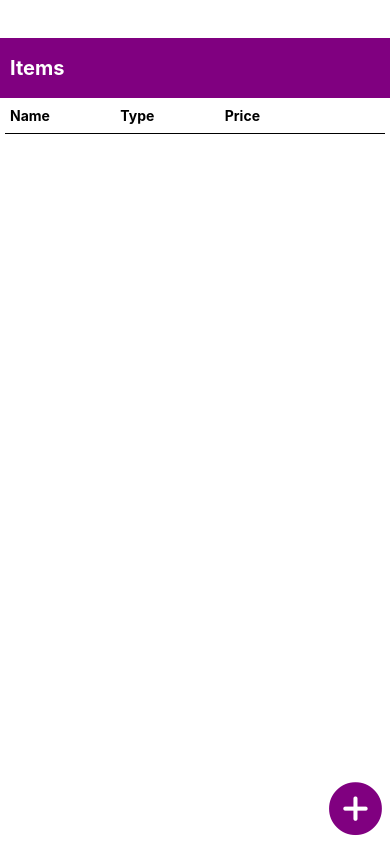
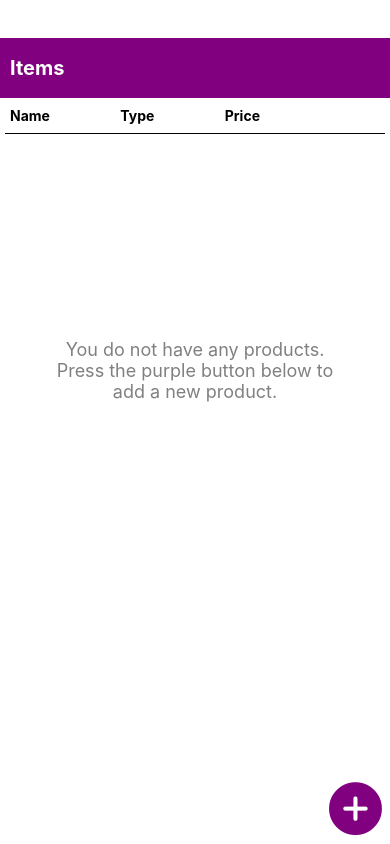
Before and after one commit to MinjaCheng/MichProductList, a React Native app: screen / in a window 390 px wide. Built offline with nearby package versions, Linux system fonts and the light colour scheme.

Commit message:
Edit product

```diff
--- a/source/Components/Product.tsx
+++ b/source/Components/Product.tsx
@@ -5,11 +5,14 @@ import { Item } from '../context/AppContext'
 
 interface IProduct {
     item: Item,
+}
+
+interface IProductComponents extends IProduct {
     edit: () => void,
     onDelete: () => void,
 }
 
-const Product: FC<IProduct> = (props) => {
+const Product: FC<IProductComponents> = (props) => {
     return (
         <View style={styles.productContainer}>
                 <Text style={{ width: '28%'}}>{props.item.name}</Text>
--- a/source/Screens/AddAndEditScreen.tsx
+++ b/source/Screens/AddAndEditScreen.tsx
@@ -3,6 +3,7 @@ import { Picker } from '@react-native-picker/picker'
 import { NativeStackScreenProps } from '@react-navigation/native-stack'
 import React, { FC, useContext, useEffect, useState } from 'react'
 import { StyleSheet, Text, TextInput, TouchableOpacity, View } from 'react-native'
+import Product from '../Components/Product'
 import { AppContext, Item } from '../context/AppContext'
 import { StackScreens } from '../helpers/types'
 
@@ -17,6 +18,11 @@ const AddorEditScreen: FC<NativeStackScreenProps<StackScreens, "AddorEdit">> = (
     const [selectedProductType, setSelectedProductType] = useState("Product Type");
     const [showIntegratedInfo, setShowIntegratedInfo] = useState(false);
 
+    useEffect(() => {
+        setName(params.productName);
+        setSelectedProductType(params.productType);
+        setPrice(params.productPrice.toString());
+    }, [])
 
     useEffect(() => {
         if (name.length === 0 || price === "" || price === "0" || selectedProductType === "Product Type") {
@@ -39,15 +45,31 @@ const AddorEditScreen: FC<NativeStackScreenProps<StackScreens, "AddorEdit">> = (
 
     const createNewProduct = () => {
         const priceInt = parseInt(price);
-        const newItems = [...context!.items, { name: name, type: selectedProductType, price: priceInt }]
-        context?.setItems(newItems)
-        props.navigation.pop()
+        const newItem = [...context!.items, { name: name, type: selectedProductType, price: priceInt }]
+        context?.setItems(newItem)
+        props.navigation.navigate("Home");
+    }
+
+    const editProduct = (updateProduct: Item) => {
+        context?.items.filter((currentProduct: Item) => {
+            if (currentProduct.name != updateProduct.name) {
+                currentProduct.name = updateProduct.name;
+                currentProduct.type = updateProduct.type;
+                currentProduct.price = updateProduct.price;
+                context?.setItems([...context.items]);
+                props.navigation.navigate("Home");
+            } else {
+
+            }
+
+        });
+
     }
 
     return (
         <View style={styles.container}>
             <Text style={styles.title}>{params.title}</Text>
-            <TextInput placeholder="Name" onChangeText={setName} style={styles.input} />
+            <TextInput placeholder="Name" onChangeText={setName} defaultValue={name} style={styles.input} />
             <Picker style={[styles.input, { color: 'grey' }]}
                 selectedValue={selectedProductType}
                 onValueChange={(itemValue, itemIndex) => setSelectedProductType(itemValue)
@@ -57,10 +79,31 @@ const AddorEditScreen: FC<NativeStackScreenProps<StackScreens, "AddorEdit">> = (
                 <Picker.Item label="Integrated" value="Integrated" />
                 <Picker.Item label="Perpherial" value="Perpherial" />
             </Picker>
-            <TextInput placeholder="Price" keyboardType='numeric' onChangeText={(number) => { setPrice(number) }} style={styles.input} />
+            <TextInput placeholder="Price" keyboardType='numeric' onChangeText={(number) => { setPrice(number) }} defaultValue={price} style={styles.input} />
             {showIntegratedInfo && (<Text style={styles.textInfoIntegrated}>Integrated products may be anywhere within the range of 1000 to 2600 dollars.</Text>)}
             <View style={styles.buttonContainer}>
-                <TouchableOpacity style={[styles.buttonSave, { backgroundColor: disable ? 'rgba(52, 52, 52, 0.15)' : 'green' }]} disabled={disable} onPress={createNewProduct}>
+                <TouchableOpacity style={[styles.buttonSave, { backgroundColor: disable ? 'rgba(52, 52, 52, 0.15)' : 'green' }]} disabled={disable} onPress={() => {
+                    if (params.addProduct) {
+                        if (context?.items.length == 0) {
+                            createNewProduct()
+                        }
+                        else {
+                            for (let product of context!.items) {
+
+                                if (product.name != name) {
+                                    createNewProduct()
+                                }
+                            }
+                        }
+                    } else {
+                        editProduct({
+                            name: name,
+                            type: selectedProductType,
+                            price: parseInt(price)
+                        })
+                    }
+                }
+                }>
                     <Text style={styles.textButtonSave}>SAVE</Text>
                     <Ionicons name='download-outline' size={32} color="white" />
                 </TouchableOpacity>
--- a/source/Screens/HomeScreen.tsx
+++ b/source/Screens/HomeScreen.tsx
@@ -10,11 +10,18 @@ import { AppContext, Item } from '../context/AppContext';
 const HomeScreen: FC<NativeStackScreenProps<StackScreens, "Home">> = (props) => {
     const context = useContext(AppContext);
 
+    const deleteProduct = (name: string) => {
+        if (context?.items) {
+            const filteredData = context?.items.filter(item => item.name !== name);
+            context?.setItems(filteredData);
+        }
+    }
+
     const render = ({ item }: { item: Item }) => {
         return (
             <Product
                 item={item}
-                edit={() => { props.navigation.navigate("AddorEdit", { title: "Edit Product" }) }}
+                edit={() => { props.navigation.navigate("AddorEdit", { title: "Edit Product", addProduct: false, productName: item.name, productType: item.type, productPrice: item.price.toString()   }) }}
                 onDelete={() => {
                     Alert.alert("", "Are you sure you want to delete this product?", [
                         {
@@ -28,13 +35,6 @@ const HomeScreen: FC<NativeStackScreenProps<StackScreens, "Home">> = (props) =>
                 }}
             />
         );
-    }
-
-    const deleteProduct = (name: string) => {
-        if (context?.items) {
-            const filteredData = context?.items?.filter(item => item.name !== name);
-            context?.setItems(filteredData);
-        }
     }
 
     return (
@@ -55,17 +55,16 @@ const HomeScreen: FC<NativeStackScreenProps<StackScreens, "Home">> = (props) =>
                 }}
             />
             <View style={styles.listContainer}>
-                {context?.items && (<FlatList
+                <FlatList
+                    ListEmptyComponent={<Text style={styles.listTextInfo}>You do not have any products. Press the purple button below to add a new product.</Text>}
                     data={context?.items}
                     renderItem={render}
                     keyExtractor={(item, index) => index.toString()}
-                />)}
-                {!context?.items && (
-                    <Text style={styles.listTextInfo}>You do not have any products. Press the purple button below to add a new product.</Text>)}
+                />
             </View>
 
             <View style={styles.addButtonContainer}>
-                <Ionicons onPress={() => { props.navigation.navigate("AddorEdit", { title: "Create New Product" }) }} name='add-circle' size={65} color='purple' />
+                <Ionicons onPress={() => { props.navigation.navigate("AddorEdit", { title: "Create New Product", addProduct: true, productName: "", productType: "Product Type", productPrice: "" }) }} name='add-circle' size={65} color='purple' />
             </View>
         </SafeAreaView>
     );
--- a/source/helpers/types.ts
+++ b/source/helpers/types.ts
@@ -1,6 +1,12 @@
+import { Item } from "../context/AppContext";
+
 export type StackScreens = {
     Home: undefined;
     AddorEdit: {
         title: string,
+        addProduct?: Boolean,
+        productName: string ,
+        productType: string,
+        productPrice: string
     };
 }
```
